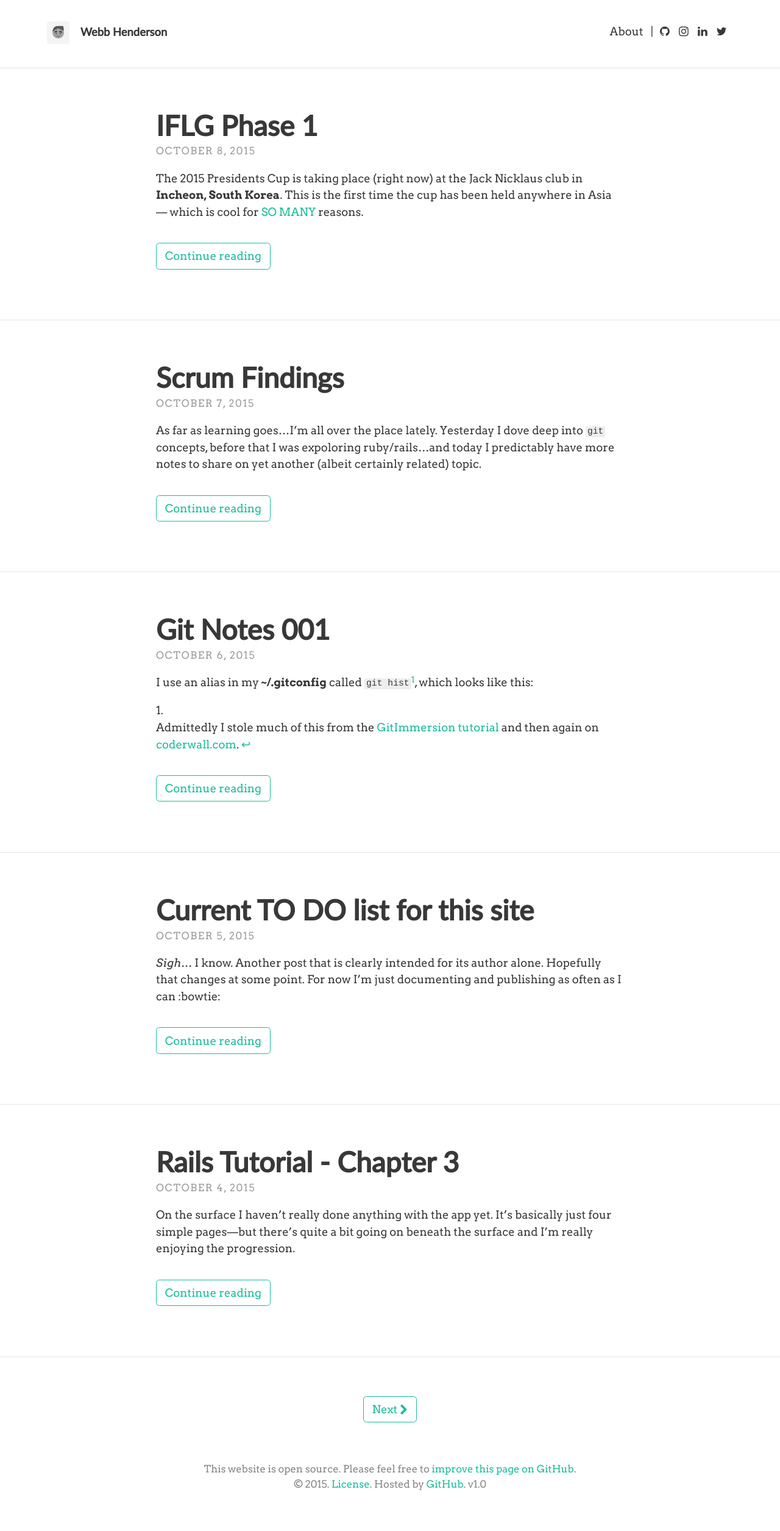
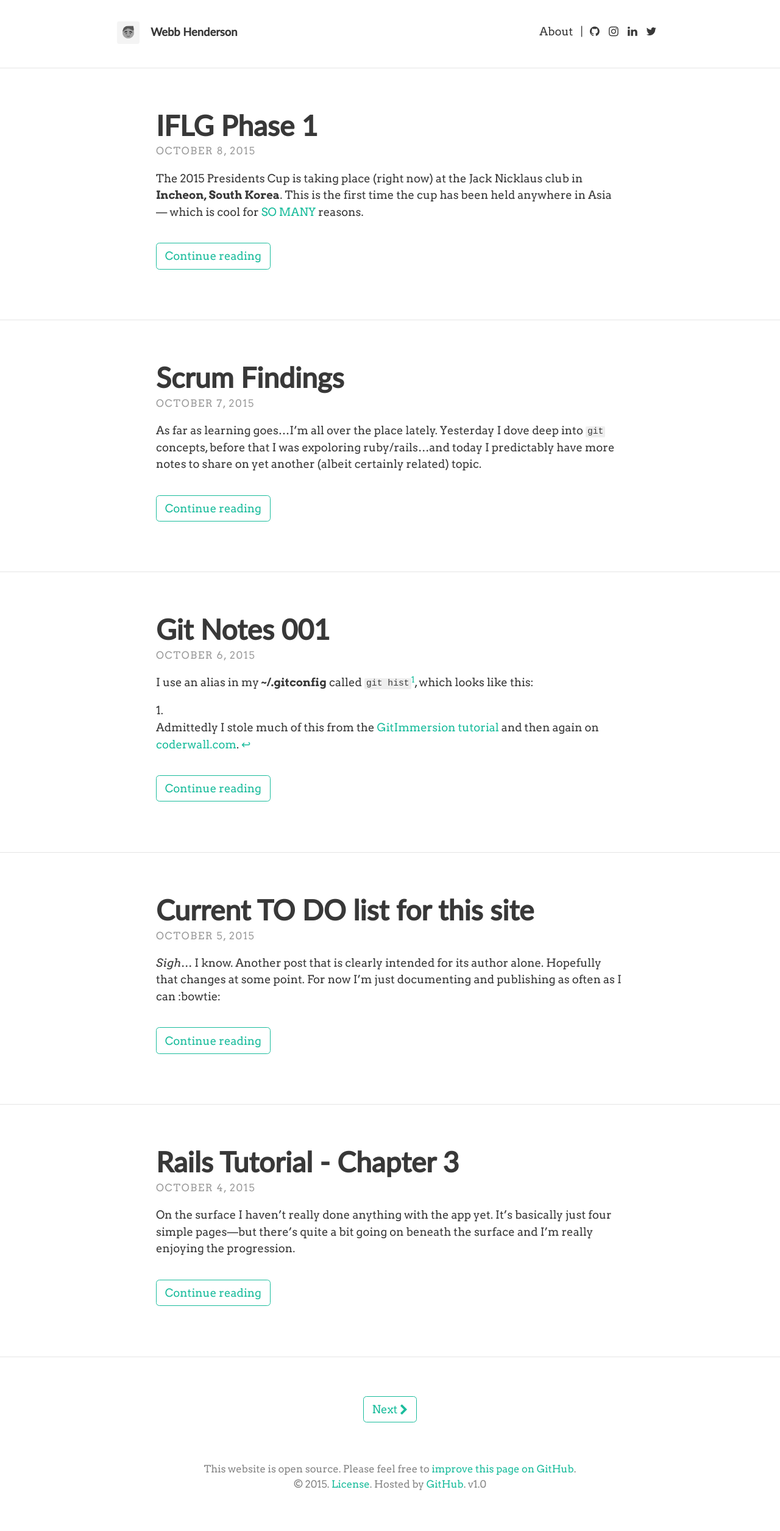
Before and after one commit to emerywebster/emerywebster.github.io, a Jekyll site: the page built from index.html, in a window 1280 px wide. Shown: the whole page at 61% size. Built offline with Jekyll 4.4.1, drawn with Linux system fonts in a browser that asks for light colours; nearby versions of some CDN libraries; Markdown is read by kramdown in place of the engine named in the settings; the list of posts is cut into pages by our own code.

Commit message:
narrow header width

```diff
--- a/_sass/base/_utility.scss
+++ b/_sass/base/_utility.scss
@@ -1,6 +1,6 @@
 // Mix-ins
 %padding-small {
-  padding: $padding-x-small $padding-x-small * 2;
+  padding: $padding-x-small $padding-x-small * 5;
   @media (max-width: 1000px) {
     padding: $padding-x-small $padding-x-small;
   }
```
